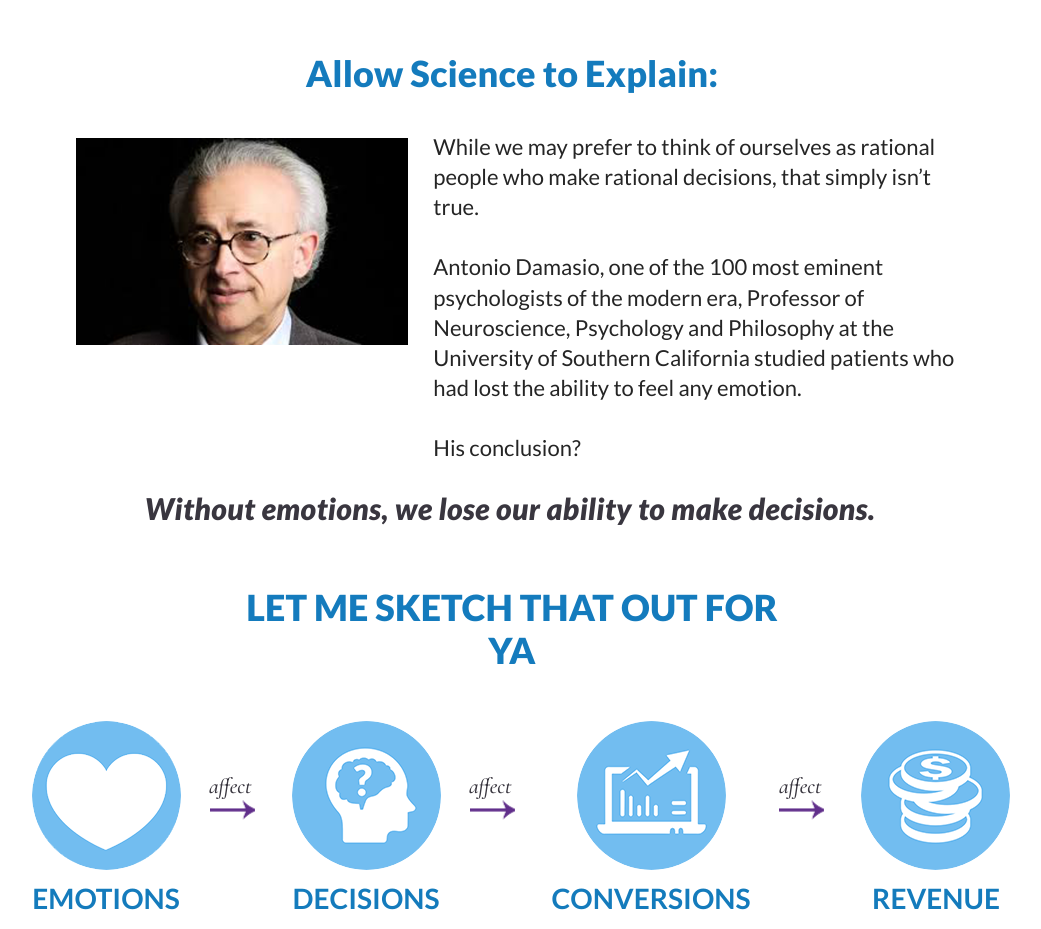
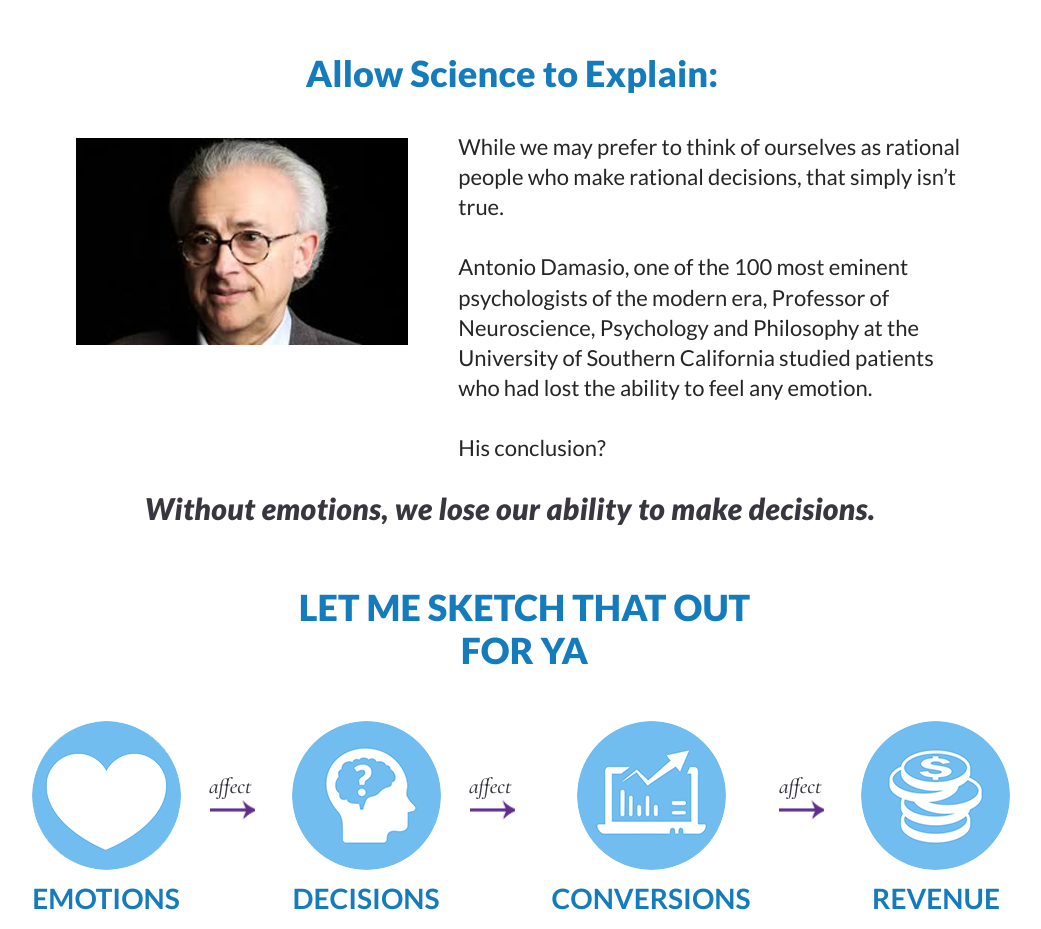
Before and after one commit to rispig/EmotionSells, a plain HTML site: page index.html in a window 1280 px wide. Shown: the part 4005-4934 px from the top of the page, without its empty margins (128-1169 px from the left). Drawn offline with nearby package versions, Linux system fonts and the light colour scheme.

Commit message:
added some missing padding

```diff
--- a/scss/main.scss
+++ b/scss/main.scss
@@ -272,11 +272,15 @@ h2 {
     }
   }
   .text-holder {
+    @include media('>=tablet') {
+      padding-left: 25px;
+    }
     @include media('>=desktop') {
       font-size: 22px;
     }
     @include media('>=widescreen') {
       width: 58%;
+      // padding-left: 94px;
     }
     p {
       line-height: 1.32;
```
Also changed, not shown: css/main.css.
